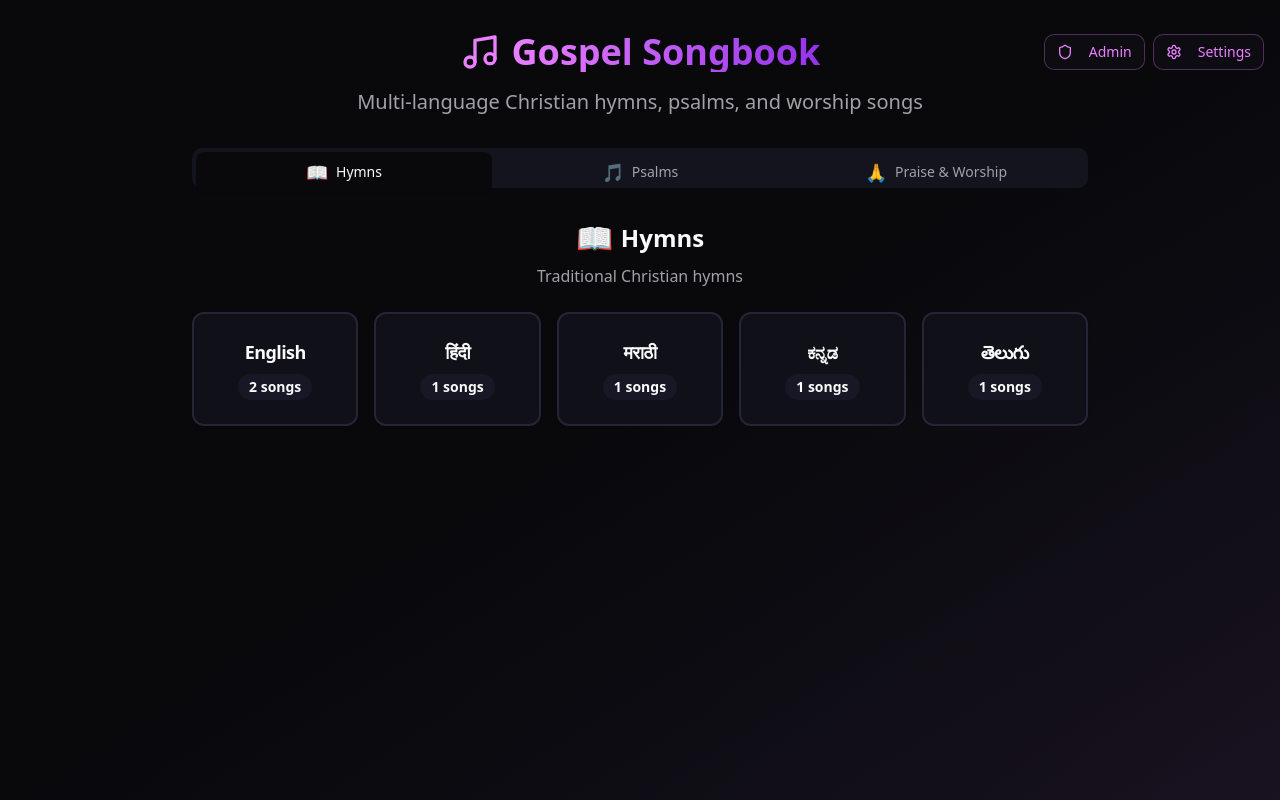
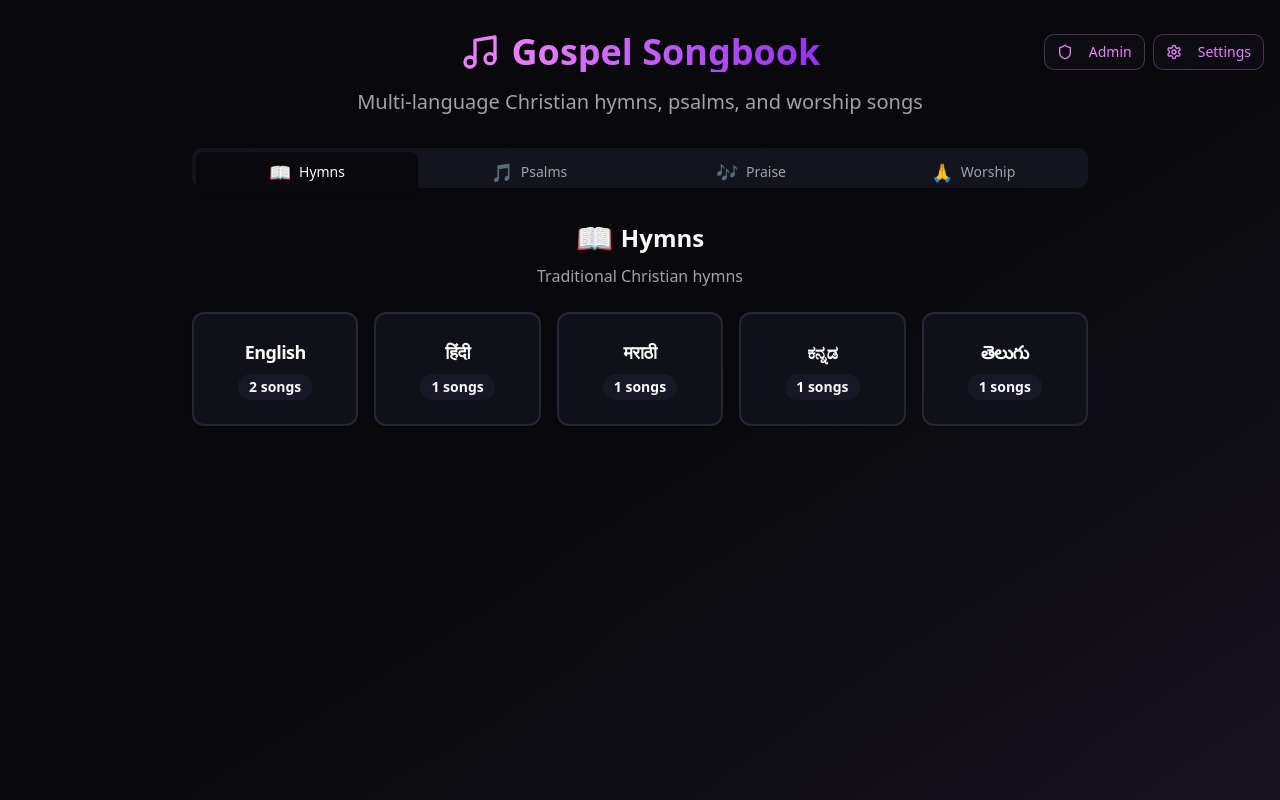
Before and after one commit to paulezekieljohn/melody-muse-global, a React (Vite) app: page / in a window 1280 px wide. Built offline with nearby package versions, Linux system fonts and the light colour scheme.

Commit message:
Translate category headers
Translate category headers (Hymns, Psalms, Praise, Worship) to the selected app language.

```diff
--- a/src/components/CategoryTabs.tsx
+++ b/src/components/CategoryTabs.tsx
@@ -4,6 +4,7 @@ import { LanguageCards } from './LanguageCards';
 import { SongCategory, LanguageCode } from '@/types/song';
 import { categories } from '@/data/categories';
 import { gospelSongs } from '@/data/gospelSongs';
+import { useAppLanguage } from '@/contexts/AppLanguageContext';
 
 interface CategoryTabsProps {
   onLanguageSelect: (category: SongCategory, language: LanguageCode) => void;
@@ -11,16 +12,17 @@ interface CategoryTabsProps {
 
 export const CategoryTabs = ({ onLanguageSelect }: CategoryTabsProps) => {
   const [activeCategory, setActiveCategory] = useState<SongCategory>('hymns');
+  const { getTranslation } = useAppLanguage();
 
   return (
     <div className="w-full max-w-4xl mx-auto">
       <Tabs value={activeCategory} onValueChange={(value) => setActiveCategory(value as SongCategory)}>
-        <TabsList className="grid w-full grid-cols-3 mb-8">
+        <TabsList className="grid w-full grid-cols-4 mb-8">
           {categories.map((category) => (
             <TabsTrigger key={category.id} value={category.id} className="flex items-center gap-2">
               <span className="text-lg">{category.icon}</span>
-              <span className="hidden sm:inline">{category.name}</span>
-              <span className="sm:hidden">{category.name.split(' ')[0]}</span>
+              <span className="hidden sm:inline">{getTranslation(`category.${category.id}`)}</span>
+              <span className="sm:hidden">{getTranslation(`category.${category.id}`).split(' ')[0]}</span>
             </TabsTrigger>
           ))}
         </TabsList>
@@ -30,9 +32,9 @@ export const CategoryTabs = ({ onLanguageSelect }: CategoryTabsProps) => {
             <div className="text-center mb-6">
               <h2 className="text-2xl font-bold mb-2 flex items-center justify-center gap-2">
                 <span className="text-3xl">{category.icon}</span>
-                {category.name}
+                {getTranslation(`category.${category.id}`)}
               </h2>
-              <p className="text-muted-foreground">{category.description}</p>
+              <p className="text-muted-foreground">{getTranslation(`category.${category.id}.description`)}</p>
             </div>
 
             <LanguageCards
--- a/src/contexts/AppLanguageContext.tsx
+++ b/src/contexts/AppLanguageContext.tsx
@@ -28,7 +28,15 @@ const translations: Record<LanguageCode, Record<string, string>> = {
     'settings.darkMode': 'Dark Mode',
     'settings.appLanguage': 'App Language',
     'toast.languageUpdated': 'Language Updated',
-    'toast.themeUpdated': 'Theme Updated'
+    'toast.themeUpdated': 'Theme Updated',
+    'category.hymns': 'Hymns',
+    'category.psalms': 'Psalms',
+    'category.praise': 'Praise',
+    'category.worship': 'Worship',
+    'category.hymns.description': 'Traditional Christian hymns',
+    'category.psalms.description': 'Biblical psalms set to music',
+    'category.praise.description': 'Praise songs and choruses',
+    'category.worship.description': 'Worship and devotional songs'
   },
   hi: {
     'app.title': 'गॉस्पल गीत संग्रह',
@@ -46,7 +54,15 @@ const translations: Record<LanguageCode, Record<string, string>> = {
     'settings.darkMode': 'डार्क मोड',
     'settings.appLanguage': 'ऐप भाषा',
     'toast.languageUpdated': 'भाषा अपडेट हुई',
-    'toast.themeUpdated': 'थीम अपडेट हुई'
+    'toast.themeUpdated': 'थीम अपडेट हुई',
+    'category.hymns': 'भजन',
+    'category.psalms': 'स्तुति गीत',
+    'category.praise': 'प्रशंसा',
+    'category.worship': 'आराधना',
+    'category.hymns.description': 'पारंपरिक ईसाई भजन',
+    'category.psalms.description': 'संगीत के साथ बाइबिल के स्तुति गीत',
+    'category.praise.description': 'प्रशंसा गीत और कोरस',
+    'category.worship.description': 'आराधना और भक्ति गीत'
   },
   mr: {
     'app.title': 'गॉस्पेल गीत संग्रह',
@@ -64,7 +80,15 @@ const translations: Record<LanguageCode, Record<string, string>> = {
     'settings.darkMode': 'डार्क मोड',
     'settings.appLanguage': 'अॅप भाषा',
     'toast.languageUpdated': 'भाषा अद्यतनित केली',
-    'toast.themeUpdated': 'थीम अद्यतनित केली'
+    'toast.themeUpdated': 'थीम अद्यतनित केली',
+    'category.hymns': 'स्तुति गीत',
+    'category.psalms': 'स्तोत्र',
+    'category.praise': 'स्तुति',
+    'category.worship': 'उपासना',
+    'category.hymns.description': 'पारंपरिक ख्रिश्चन स्तुति गीत',
+    'category.psalms.description': 'संगीतासह बायबलमधील स्तोत्र',
+    'category.praise.description': 'स्तुति गीते आणि कोरस',
+    'category.worship.description': 'उपासना आणि भक्ती गीते'
   },
   te: {
     'app.title': 'గాస్పెల్ పాట సంకలనం',
@@ -82,7 +106,15 @@ const translations: Record<LanguageCode, Record<string, string>> = {
     'settings.darkMode': 'డార్క్ మోడ్',
     'settings.appLanguage': 'యాప్ భాష',
     'toast.languageUpdated': 'భాష నవీకరించబడింది',
-    'toast.themeUpdated': 'థీమ్ నవీకరించబడింది'
+    'toast.themeUpdated': 'థీమ్ నవీకరించబడింది',
+    'category.hymns': 'స్తోత్రలు',
+    'category.psalms': 'కీర్తనలు',
+    'category.praise': 'స్తుతి',
+    'category.worship': 'ఆరాధన',
+    'category.hymns.description': 'సాంప్రదాయ క్రైస్తవ స్తోత్రలు',
+    'category.psalms.description': 'సంగీతంతో బైబిల్ కీర్తనలు',
+    'category.praise.description': 'స్తుతి పాటలు మరియు కోరస్',
+    'category.worship.description': 'ఆరాధన మరియు భక్తి పాటలు'
   },
   kn: {
     'app.title': 'ಗಾಸ್ಪೆಲ್ ಹಾಡುಗಳ ಸಂಗ್ರಹ',
@@ -100,7 +132,15 @@ const translations: Record<LanguageCode, Record<string, string>> = {
     'settings.darkMode': 'ಡಾರ್ಕ್ ಮೋಡ್',
     'settings.appLanguage': 'ಅಪ್ಲಿಕೇಶನ್ ಭಾಷೆ',
     'toast.languageUpdated': 'ಭಾಷೆ ನವೀಕರಿಸಲಾಗಿದೆ',
-    'toast.themeUpdated': 'ಥೀಮ್ ನವೀಕರಿಸಲಾಗಿದೆ'
+    'toast.themeUpdated': 'ಥೀಮ್ ನವೀಕರಿಸಲಾಗಿದೆ',
+    'category.hymns': 'ಸ್ತೋತ್ರಗಳು',
+    'category.psalms': 'ಕೀರ್ತನೆಗಳು',
+    'category.praise': 'ಸ್ತುತಿ',
+    'category.worship': 'ಆರಾಧನೆ',
+    'category.hymns.description': 'ಸಾಂಪ್ರದಾಯಿಕ ಕ್ರೈಸ್ತವ ಸ್ತೋತ್ರಗಳು',
+    'category.psalms.description': 'ಸಂಗೀತದೊಂದಿಗೆ ಬೈಬಲ್ ಕೀರ್ತನೆಗಳು',
+    'category.praise.description': 'ಸ್ತುತಿ ಹಾಡುಗಳು ಮತ್ತು ಕೋರಸ್',
+    'category.worship.description': 'ಆರಾಧನೆ ಮತ್ತು ಭಕ್ತಿ ಹಾಡುಗಳು'
   }
 };
 
--- a/src/data/categories.ts
+++ b/src/data/categories.ts
@@ -14,9 +14,15 @@ export const categories: CategoryData[] = [
     icon: '🎵'
   },
   {
-    id: 'praise-worship',
-    name: 'Praise & Worship',
-    description: 'Contemporary praise and worship songs',
+    id: 'praise',
+    name: 'Praise',
+    description: 'Praise songs and choruses',
+    icon: '🎶'
+  },
+  {
+    id: 'worship',
+    name: 'Worship',
+    description: 'Worship and devotional songs',
     icon: '🙏'
   }
 ];
--- a/src/data/gospelSongs.ts
+++ b/src/data/gospelSongs.ts
@@ -95,7 +95,7 @@ export const gospelSongs: Song[] = [
     tempo: 140,
     genre: "Contemporary Worship",
     language: "en",
-    category: "praise-worship",
+    category: "praise",
     collections: [],
     tags: ["praise", "majesty", "contemporary"],
     difficulty: "intermediate"
@@ -110,7 +110,7 @@ export const gospelSongs: Song[] = [
     tempo: 130,
     genre: "Contemporary Worship",
     language: "en",
-    category: "praise-worship",
+    category: "worship",
     collections: [],
     tags: ["blessing", "praise", "faith"],
     difficulty: "intermediate"
@@ -157,7 +157,7 @@ export const gospelSongs: Song[] = [
     tempo: 125,
     genre: "Hindi Contemporary",
     language: "hi",
-    category: "praise-worship",
+    category: "praise",
     collections: [],
     tags: ["महिमा", "स्तुति", "हलेलुयाह"],
     difficulty: "intermediate"
@@ -204,7 +204,7 @@ export const gospelSongs: Song[] = [
     tempo: 125,
     genre: "Marathi Contemporary",
     language: "mr",
-    category: "praise-worship",
+    category: "praise",
     collections: [],
     tags: ["शक्ती", "प्रेम", "मुक्ती"],
     difficulty: "intermediate"
@@ -251,7 +251,7 @@ export const gospelSongs: Song[] = [
     tempo: 105,
     genre: "Kannada Contemporary",
     language: "kn",
-    category: "praise-worship",
+    category: "worship",
     collections: [],
     tags: ["ಪ್ರೇಮ", "ಸ್ತುತಿ", "ಮಹಿಮೆ"],
     difficulty: "intermediate"
@@ -298,7 +298,7 @@ export const gospelSongs: Song[] = [
     tempo: 105,
     genre: "Telugu Contemporary",
     language: "te",
-    category: "praise-worship",
+    category: "worship",
     collections: [],
     tags: ["ప్రేమ", "స్తుతి", "మహిమ"],
     difficulty: "intermediate"
--- a/src/types/song.ts
+++ b/src/types/song.ts
@@ -32,7 +32,7 @@ export interface Collection {
   color: string;
 }
 
-export type SongCategory = 'hymns' | 'psalms' | 'praise-worship';
+export type SongCategory = 'hymns' | 'psalms' | 'praise' | 'worship';
 export type LanguageCode = 'hi' | 'en' | 'te' | 'mr' | 'kn';
 
 export interface CategoryData {
```
